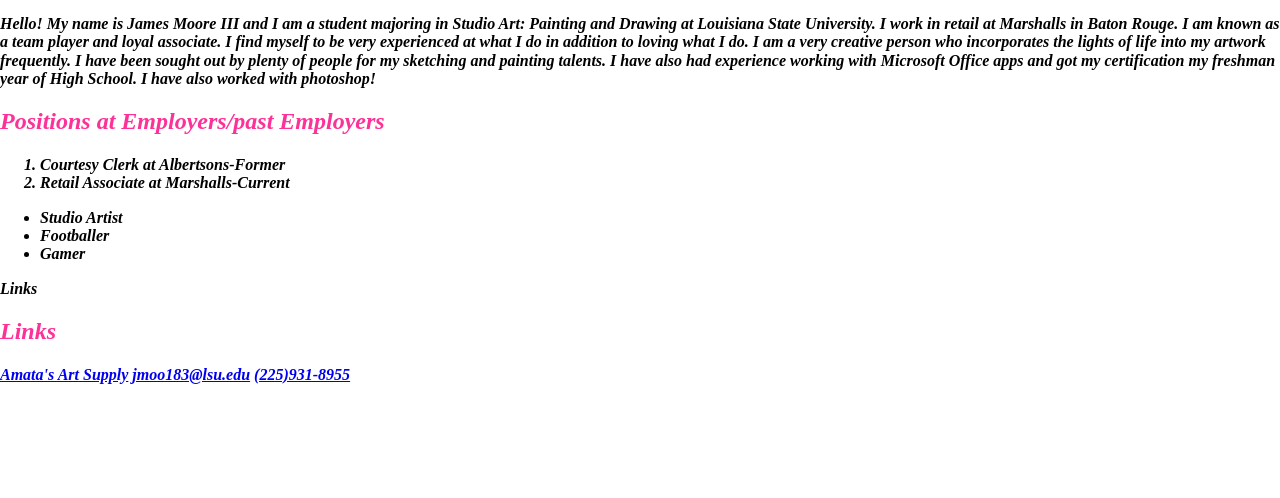
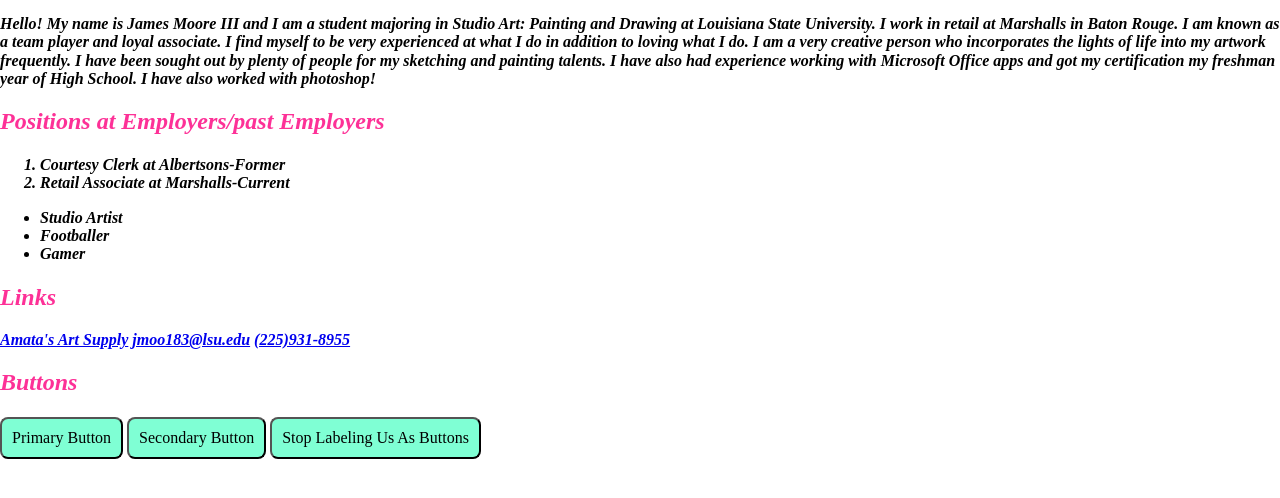
Before and after one commit to amatanumber10/project-1, a plain HTML site: page index.html in a window 1280 px wide. Shown: the part 136-634 px from the top of the page. Drawn offline with Linux system fonts and the light colour scheme.

Commit message:
Update index.html

```diff
--- a/index.html
+++ b/index.html
@@ -54,7 +54,6 @@
     <li>Gamer</li>
   </ul>
 
-  Links
   <h2>Links</h2>
   <a target="_blank" href="https://www.instagram.com/amatasartsupply">Amata's Art Supply</a>
 
@@ -63,9 +62,10 @@
 
 
  <div>
-  <h2></h2>
-
-
+  <h2>Buttons</h2>
+  <button class="button">Primary Button</button>
+  <button class="button">Secondary Button</button>
+  <button class="button">Stop Labeling Us As Buttons</button>
  </div>
 
   <img src="img/multiversus-gizmo-release-date.jpeg" alt="">
```
